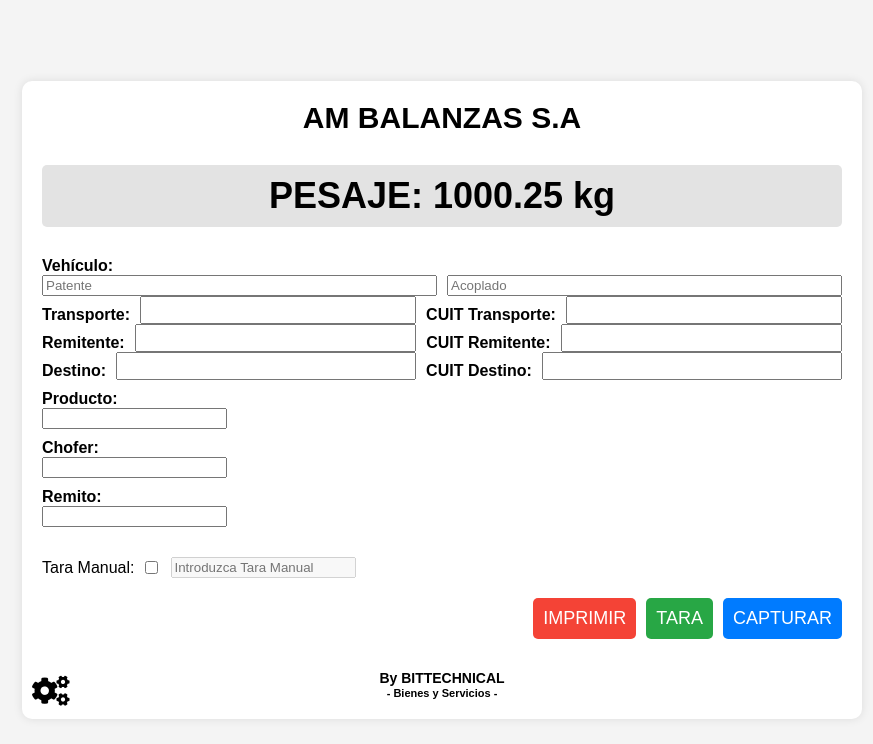
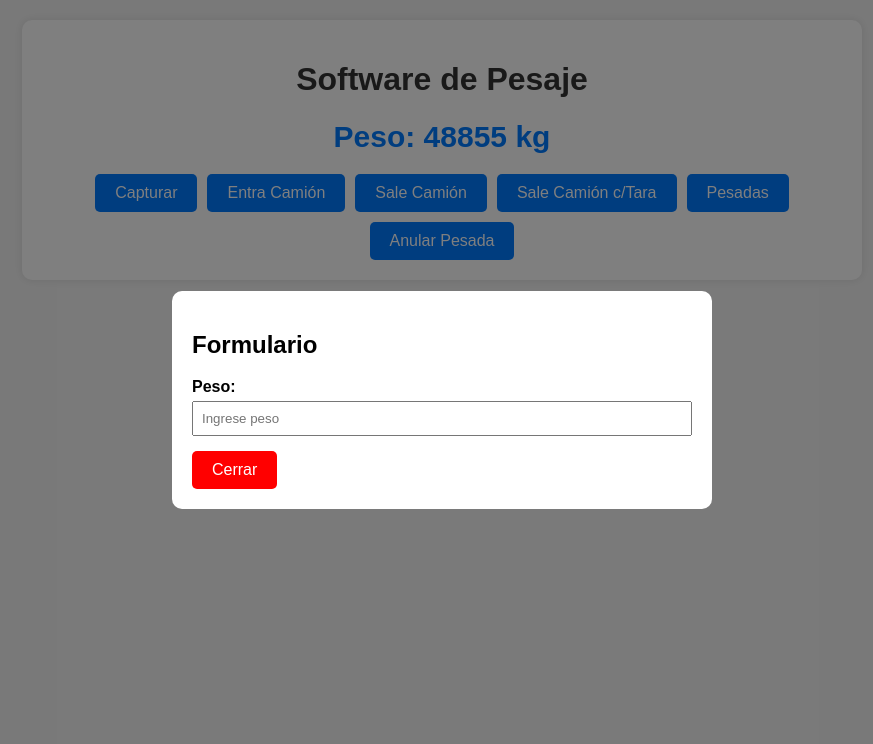
Before and after one commit to juancruz369/BT-PESAJE, a plain HTML site: page index.html in a window 1280 px wide. Shown: the whole page, without its empty margins (198-1071 px from the left). Drawn offline with Linux system fonts and the light colour scheme.

Commit message:
refactor index.html for improved layout and functionality; update title, styles, and button actions

```diff
--- a/index.html
+++ b/index.html
@@ -3,344 +3,191 @@
 <head>
     <meta charset="UTF-8">
     <meta name="viewport" content="width=device-width, initial-scale=1.0">
-    <title>Pesaje de Vehículos</title>
-    <!-- Agregar Font Awesome para los íconos -->
-    <link rel="stylesheet" href="https://cdnjs.cloudflare.com/ajax/libs/font-awesome/5.15.4/css/all.min.css">
+    <title>Software de Pesaje</title>
     <style>
         body {
             font-family: Arial, sans-serif;
-            display: flex;
-            flex-direction: column;
-            align-items: center;
-            justify-content: center;
-            height: 100vh;
+            margin: 20px;
             background-color: #f4f4f4;
-            margin: 0;
+            text-align: center;
+        }
+        h1 {
+            color: #333;
         }
         .container {
-            width: 80%;
             max-width: 800px;
+            margin: auto;
             background: white;
             padding: 20px;
             border-radius: 10px;
             box-shadow: 0 0 10px rgba(0, 0, 0, 0.1);
-            display: grid;
-            grid-template-columns: 1fr 1fr;
-            gap: 20px;
+        }
+        .peso-display {
+            font-size: 30px;
+            font-weight: bold;
+            margin: 20px 0;
+            color: #007bff;
+        }
+        .button-container {
+            display: flex;
+            flex-wrap: wrap;
+            justify-content: center;
+            gap: 10px;
+            margin-top: 20px;
+        }
+        button {
+            padding: 10px 20px;
+            border: none;
+            background-color: #007bff;
+            color: white;
+            font-size: 16px;
+            cursor: pointer;
+            border-radius: 5px;
+        }
+        button:hover {
+            background-color: #0056b3;
+        }
+        .hidden {
+            display: none;
+        }
+        .modal {
+            position: fixed;
+            top: 0;
+            left: 0;
+            width: 100%;
+            height: 100%;
+            background: rgba(0, 0, 0, 0.5);
+            display: flex;
+            justify-content: center;
+            align-items: center;
+        }
+        .modal-content {
+            background: white;
+            padding: 20px;
+            border-radius: 10px;
+            width: 80%;
+            max-width: 500px;
+            text-align: left;
             position: relative;
         }
-        .peso {
-            font-size: 36px;
+        .modal-content label {
+            display: block;
+            margin-top: 10px;
             font-weight: bold;
-            text-align: center;
-            grid-column: span 2;
-            background: #e3e3e3;
-            padding: 10px;
-            border-radius: 5px;
         }
-        .pesada {
-            grid-column: span 2;
+        .modal-content input {
+            width: calc(100% - 20px);
+            padding: 8px;
+            margin-top: 5px;
         }
-        .pesada label {
-            display: block;
-            font-weight: bold;
-            margin-top: 10px;
+        .modal-content .close-button {
+            margin-top: 15px;
+            background-color: red;
         }
-        .pesada .campo-doble {
-            display: flex;
-            gap: 10px;
-        }
-        .pesada .campo-doble input {
-            flex: 1;
-        }
-        .btn-capturar, .btn-tara, .btn-imprimir {
-            padding: 10px;
-            color: white;
-            border: none;
-            border-radius: 5px;
-            font-size: 18px;
-            cursor: pointer;
-            text-align: center;
-        }
-        .btn-capturar {
-            background: #007bff;
-        }
-        .btn-tara {
-            background: #28a745;
-        }
-        .btn-imprimir {
-            background: #f44336;
-        }
-        .botones {
-            display: flex;
-            gap: 10px;
-            justify-content: flex-end;
-            grid-column: span 2;
-        }
-        .tara-manual {
-            display: flex;
-            align-items: center;
-            grid-column: span 2;
-            margin-top: 10px;
-        }
-        .tara-manual input {
-            margin-left: 10px;
-        }
-        /* Nuevo estilo para el ícono de configuración */
-        .configuracion {
-            position: absolute;
-            left: 10px;
-            bottom: 10px;
-            font-size: 30px;
-            cursor: pointer;
-        }
-
-        /* Estilo para MARCA2 (AM BALANZAS S.A) */
-        .marca2 {
-            font-size: 30px;
-            font-weight: bold;
-            text-align: center;
-            grid-column: span 2;
-            text-transform: uppercase;
-            margin-bottom: 10px;
-        }
-
-  </style>
+    </style>
 </head>
 <body>
+
     <div class="container">
-        <!-- Nuevo texto AM BALANZAS S.A -->
-        <div class="marca2">AM BALANZAS S.A</div>
+        <h1>Software de Pesaje</h1>
 
-        <div class="peso">PESAJE: <span id="peso">0.00</span> kg</div>
+        <!-- 🏋️ PESO ACTUAL QUE TRANSMITE EL INDICADOR -->
+        <div class="peso-display" id="pesoActual">Peso: 0 kg</div>
 
-        <div class="pesada">
-            <label>Vehículo:</label>
-            <div class="campo-doble">
-                <input type="text" id="vehiculo" placeholder="Patente">
-                <input type="text" id="acoplado" placeholder="Acoplado">
+        <div class="button-container">
+            <button onclick="capturarPeso()">Capturar</button>
+            <button onclick="mostrarFormulario('entraCamion')">Entra Camión</button>
+            <button onclick="mostrarFormulario('saleCamion')">Sale Camión</button>
+            <button onclick="mostrarFormulario('saleCamionTara')">Sale Camión c/Tara</button>
+            <button onclick="mostrarFormulario('pesadas')">Pesadas</button>
+            <button onclick="mostrarFormulario('anularPesada')">Anular Pesada</button>
+        </div>
+    </div>
+
+    <!-- MODAL (se muestra solo cuando se necesita) -->
+    <div id="modal" class="modal hidden">
+        <div class="modal-content">
+            <h2 id="modal-title">Formulario</h2>
+            <div id="form-content">
+                <label for="peso">Peso:</label>
+                <input type="text" id="peso" placeholder="Ingrese peso">
             </div>
-
-            <div class="campo-doble">
-                <label>Transporte:</label>
-                <input type="text" id="transporte">
-                <label>CUIT Transporte:</label>
-                <input type="text" id="cuit_transporte">
-            </div>
-
-            <div class="campo-doble">
-                <label>Remitente:</label>
-                <input type="text" id="remitente">
-                <label>CUIT Remitente:</label>
-                <input type="text" id="cuit_remitente">
-            </div>
-
-            <div class="campo-doble">
-                <label>Destino:</label>
-                <input type="text" id="destino">
-                <label>CUIT Destino:</label>
-                <input type="text" id="cuit_destino">
-            </div>
-
-            <label>Producto:</label>
-            <input type="text" id="producto">
-
-            <label>Chofer:</label>
-            <input type="text" id="chofer">
-
-            <label>Remito:</label>
-            <input type="text" id="remito">
-        </div>
-
-        <div class="tara-manual">
-            <label for="tara-manual-checkbox">Tara Manual:</label>
-            <input type="checkbox" id="tara-manual-checkbox" onclick="toggleTaraManual()">
-            <input type="number" id="tara-manual" placeholder="Introduzca Tara Manual" disabled>
-        </div>
-
-        <div class="botones">
-            <button class="btn-imprimir" onclick="imprimirPesaje()">IMPRIMIR</button>
-            <button class="btn-tara" onclick="registrarTara()">TARA</button>
-            <button class="btn-capturar" onclick="capturarPesaje()">CAPTURAR</button>
-        </div>
-<style>
-    .marca {
-        text-align: center;
-        font-weight: bold;
-        margin-top: 10px;
-        grid-column: span 2;
-    }
-    .marca .principal {
-        font-size: 14px;
-    }
-    .marca .secundario {
-        font-size: 11px;
-        display: block;
-    }
-</style>
-
-<!-- Marca personal debajo del botón CAPTURAR -->
-<div class="marca">
-    <span class="principal">By BITTECHNICAL</span>
-    <span class="secundario">- Bienes y Servicios -</span>
-</div>
-
-
-        <!-- Ícono de Configuración debajo de Tara Manual, alineado a la izquierda -->
-        <div class="configuracion" onclick="abrirConfiguracion()">
-            <i class="fas fa-cogs"></i>
+            <button class="close-button" onclick="cerrarModal()">Cerrar</button>
         </div>
     </div>
 
     <script>
-        let tarasPendientes = {};
+        let pesoCapturado = 0;
 
-        // Activar/desactivar Tara Manual
-        function toggleTaraManual() {
-            let taraManualInput = document.getElementById("tara-manual");
-            taraManualInput.disabled = !taraManualInput.disabled;
+        // Simulación de la lectura del indicador (se actualizaría con RS232)
+        function actualizarPesoSimulado() {
+            let pesoRandom = Math.floor(Math.random() * 50000) + 1000; // Simula valores entre 1000 y 50000 kg
+            document.getElementById("pesoActual").innerText = `Peso: ${pesoRandom} kg`;
+        }
+        setInterval(actualizarPesoSimulado, 3000); // Actualiza cada 3 segundos
+
+        function capturarPeso() {
+            let pesoActualTexto = document.getElementById("pesoActual").innerText;
+            pesoCapturado = parseInt(pesoActualTexto.replace("Peso: ", "").replace(" kg", ""), 10);
+            alert(`Peso capturado: ${pesoCapturado} kg`);
         }
 
-        // Registrar TARA
-        function registrarTara() {
-            let vehiculo = document.getElementById("vehiculo").value;
-            let peso = document.getElementById("peso").textContent;
+        function mostrarFormulario(tipo) {
+            const modal = document.getElementById("modal");
+            const modalTitle = document.getElementById("modal-title");
+            const formContent = document.getElementById("form-content");
 
-            if (vehiculo && peso) {
-                tarasPendientes[vehiculo] = { tara: parseFloat(peso), bruto: null };
-                alert("TARA registrada correctamente para " + vehiculo);
-            } else {
-                alert("Ingrese un vehículo y un peso válido.");
+            formContent.innerHTML = '';
+
+            if (tipo === "entraCamion") {
+                modalTitle.innerText = "Datos del Camión - Entrada";
+                formContent.innerHTML = `
+                    <label for="cuit">CUIT:</label>
+                    <input type="text" id="cuit" placeholder="Ingrese CUIT">
+                    <label for="dominio">Dominio:</label>
+                    <input type="text" id="dominio" placeholder="Ingrese Dominio">
+                    <label for="peso">Peso Tara:</label>
+                    <input type="text" id="peso" value="${pesoCapturado} kg">
+                `;
+            } else if (tipo === "saleCamion") {
+                modalTitle.innerText = "Datos del Camión - Salida";
+                formContent.innerHTML = `
+                    <label for="pesoBruto">Peso Bruto:</label>
+                    <input type="text" id="pesoBruto" value="${pesoCapturado} kg">
+                    <label for="pesoTara">Peso Tara (Opcional):</label>
+                    <input type="text" id="pesoTara" placeholder="Ingrese Peso Tara">
+                `;
+            } else if (tipo === "saleCamionTara") {
+                modalTitle.innerText = "Salida Camión con Tara";
+                formContent.innerHTML = `
+                    <label for="taraSeleccionada">Seleccionar Tara:</label>
+                    <input type="text" id="taraSeleccionada" placeholder="Tara Anterior">
+                    <label for="pesoBrutoActual">Peso Bruto Actual:</label>
+                    <input type="text" id="pesoBrutoActual" value="${pesoCapturado} kg">
+                `;
+            } else if (tipo === "pesadas") {
+                modalTitle.innerText = "Búsqueda de Pesadas";
+                formContent.innerHTML = `
+                    <label for="filtroFecha">Filtrar por Fecha:</label>
+                    <input type="date" id="filtroFecha">
+                    <label for="filtroDominio">Filtrar por Dominio:</label>
+                    <input type="text" id="filtroDominio" placeholder="Ingrese Dominio">
+                `;
+            }
+
+            modal.classList.remove("hidden");
+        }
+
+        function cerrarModal() {
+            document.getElementById("modal").classList.add("hidden");
+        }
+
+        window.onclick = function(event) {
+            const modal = document.getElementById("modal");
+            if (event.target === modal) {
+                cerrarModal();
             }
         }
-
-// Capturar Pesaje
-function capturarPesaje() {
-    let peso = document.getElementById("peso").textContent;
-    let vehiculo = document.getElementById("vehiculo").value;
-    if (!peso || !vehiculo) {
-        alert("Por favor, asegúrese de haber capturado el peso y vehículo correctamente.");
-        return;  // Evita continuar si hay campos vacíos
-    }
-    let acoplado = document.getElementById("acoplado").value;
-    let transporte = document.getElementById("transporte").value;
-    let cuitTransporte = document.getElementById("cuit_transporte").value;
-    let remitente = document.getElementById("remitente").value;
-    let cuitRemitente = document.getElementById("cuit_remitente").value;
-    let destino = document.getElementById("destino").value;
-    let cuitDestino = document.getElementById("cuit_destino").value;
-    let producto = document.getElementById("producto").value;
-    let chofer = document.getElementById("chofer").value;
-
-    // Llamar a la función generarRemito y asignar el valor al campo de remito
-    let remitoGenerado = generarRemito();
-    document.getElementById("remito").value = remitoGenerado;
-
-    console.log("Pesaje capturado:", { peso, vehiculo, acoplado, transporte, cuitTransporte, remitente, cuitRemitente, destino, cuitDestino, producto, chofer, remitoGenerado });
-
-
-            if (tarasPendientes[vehiculo] && !tarasPendientes[vehiculo].bruto) {
-                tarasPendientes[vehiculo].bruto = parseFloat(peso);
-                let neto = tarasPendientes[vehiculo].bruto - tarasPendientes[vehiculo].tara;
-                console.log("Pesaje Neto:", neto);
-                alert("Pesaje capturado correctamente, NETO: " + neto + " kg");
-            } else {
-                alert("El vehículo no tiene TARA registrada o ya se registró el BRUTO.");
-            }
-        }
-
-        // Imprimir Pesaje
-        function imprimirPesaje() {
-            alert("Imprimiendo pesaje...");
-        }
-
-       // Función para abrir configuración
-function solicitarLogin(callback) {
-    let usuario = prompt("Ingrese usuario:");
-    let contrasena = prompt("Ingrese contraseña:");
-
-    if (usuario === "admin" && contrasena === "admin01234") {
-        callback();  // Acceso correcto, abrir configuración
-    } else {
-        alert("Acceso denegado. Usuario o contraseña incorrectos.");
-    }
-}
-        function abrirConfiguracion() {
-          solicitarLogin(() => {
-          alert("Abriendo configuración...");// Aquí puedes redirigir a otra página o abrir un modal de configuración
-        });
-
-        }
-
-        // Actualizar el peso con formato dinámico
-function actualizarPeso() {
-    let peso = document.getElementById("peso");
-    let pesoValor = 1234.56;  // Este valor debe ser dinámico, por ejemplo, de una balanza o puerto RS232
-    let pesoFormateado = aplicarComa(pesoValor.toFixed(2));
-    peso.textContent = pesoFormateado;
-}
-
-        // Configuración de coma en el peso
-function aplicarComa(peso) {
-    let comaPos = 4;  // Determina la posición de la coma (puedes ajustarlo según lo que necesites)
-    let pesoArray = peso.split('');
-    // Agregar coma a la posición indicada (desde el final hacia el principio)
-    pesoArray.splice(pesoArray.length - comaPos, 0, ',');
-    return pesoArray.join('');
-}
-
-        // Implementación de cambios dinámicos según configuración
-        actualizarPeso();
-
-        // Función para generar el remito automáticamente
-      function generarRemito() {
-    let ultimoRemito = localStorage.getItem("ultimoRemito");
-
-    if (!ultimoRemito) {
-        ultimoRemito = "A000000"; // Inicia en A000000 si no hay registros previos
-    }
-
-    let letra = ultimoRemito.charAt(0);  // 'A'
-    let numero = parseInt(ultimoRemito.slice(1));  // '000000'
-    numero++;
-
-    let nuevoRemito = letra + numero.toString().padStart(6, '0');
-    localStorage.setItem("ultimoRemito", nuevoRemito);
-
-    return nuevoRemito;
-}
-
-      // Datos del pesaje (para prueba)
-        let peso = 1000.25; // Este valor debe ser dinámico
-        document.getElementById("peso").textContent = peso.toFixed(2);
-
-        // Función para preparar y mostrar el ticket para impresión
-        function imprimirPesaje() {
-            // Obtener los datos del pesaje y otros campos
-            let vehiculo = "ABC123";
-            let fecha = new Date().toLocaleString();
-
-            let ticketHtml = `
-                <div style="text-align: center; font-size: 16px;">
-                    <h2>AM BALANZAS S.A</h2>
-                    <p><strong>Fecha y Hora:</strong> ${fecha}</p>
-                    <p><strong>PESADO:</strong> ${peso.toFixed(2)} kg</p>
-                    <p><strong>Vehículo:</strong> ${vehiculo}</p>
-                    <hr />
-                    <p><small>By BITTECHNICAL</small></p>
-                </div>
-            `;
-
-            // Crear una ventana para la impresión
-            let printWindow = window.open('', '', 'width=600,height=800');
-            printWindow.document.write(ticketHtml);
-            printWindow.document.close();
-
-            // Activar el cuadro de diálogo de impresión
-            printWindow.print();
-
-        }
-
     </script>
 
 </body>
```
